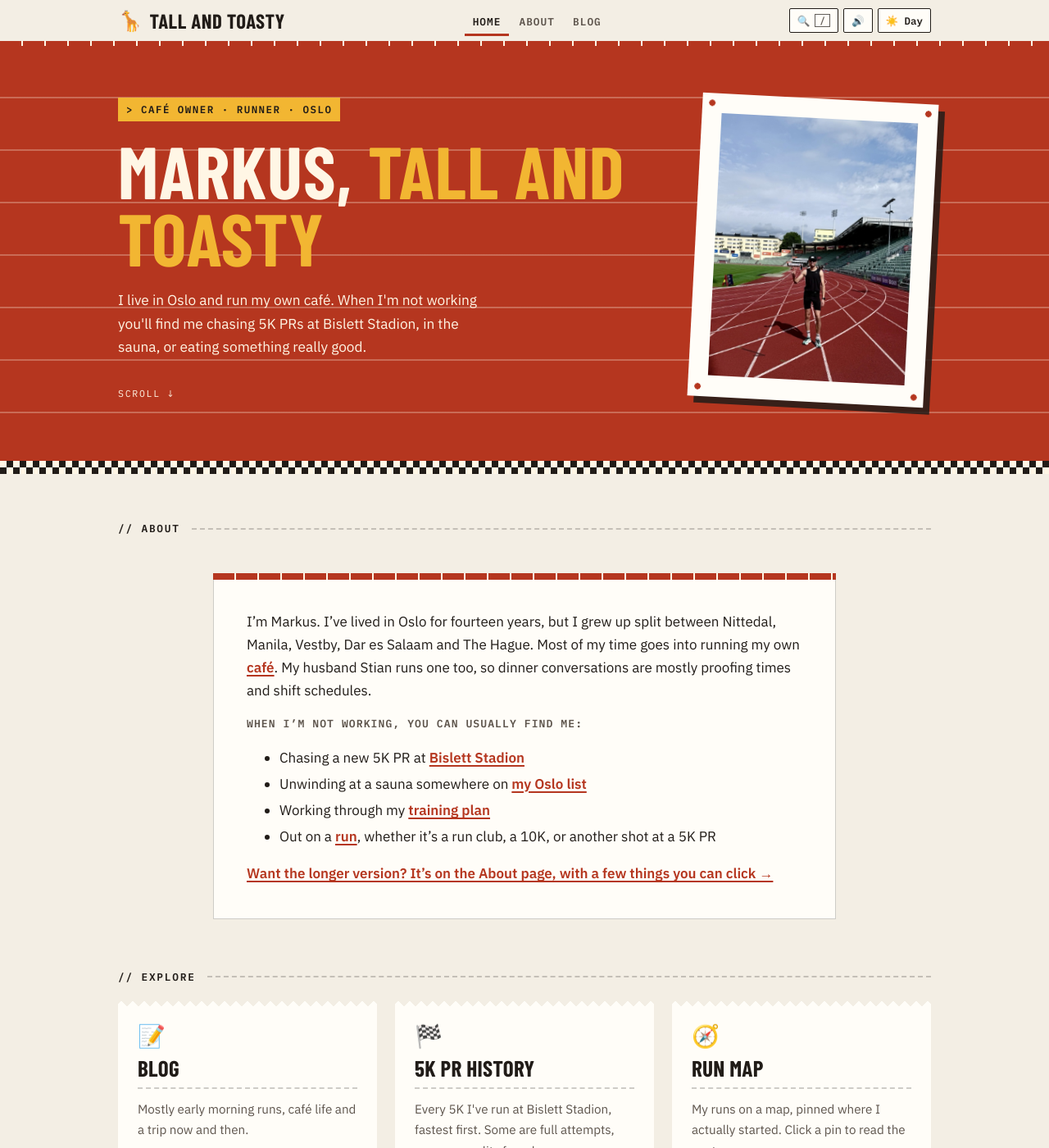
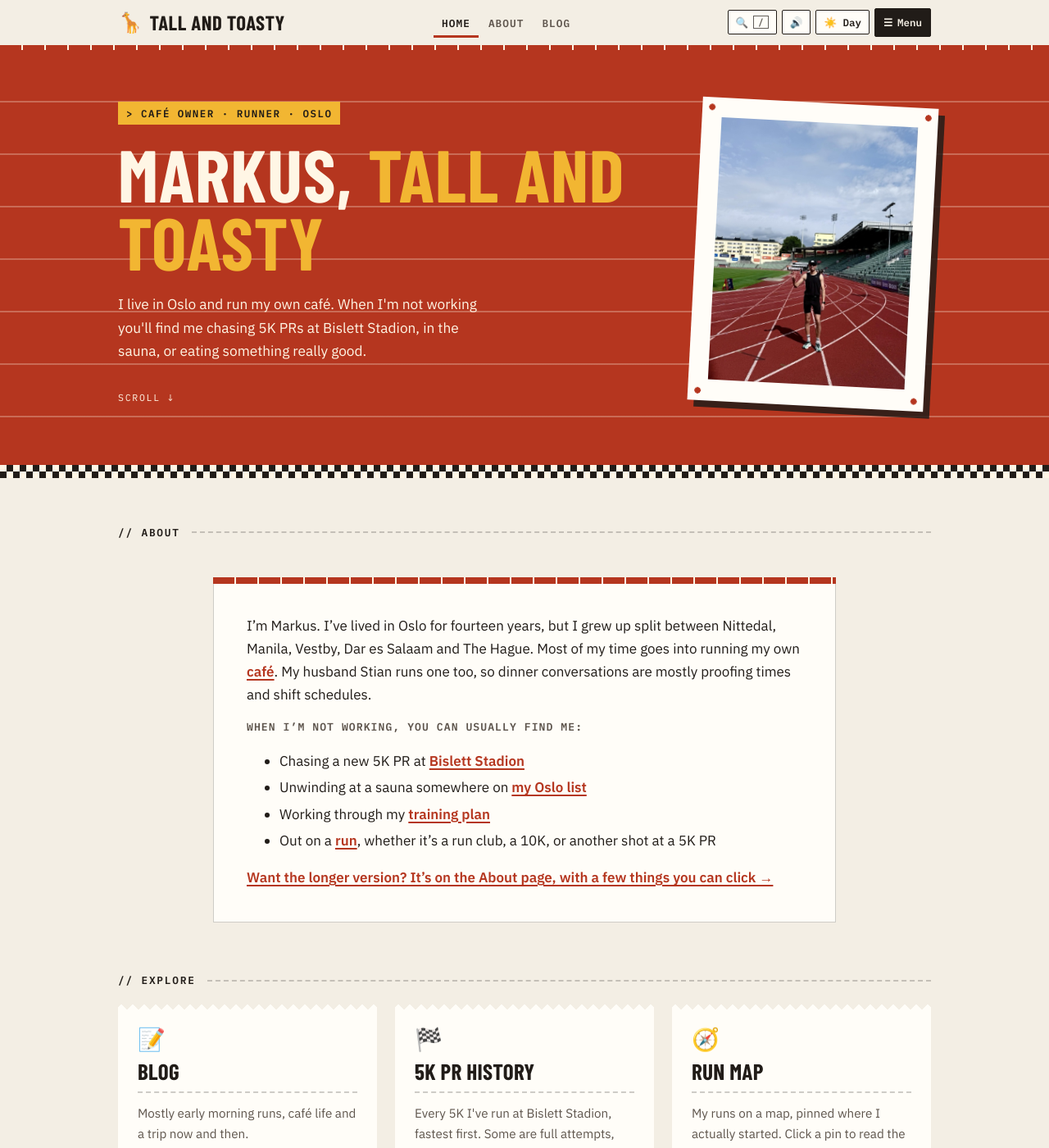
Before and after one commit to markuslyngmo/tallandtoasty, a Jekyll site: the page built from index.md, in a window 1280 px wide and 1400 px high. Shown: the whole window at 82% size. Built offline with Jekyll 4.4.1, drawn with Linux system fonts in a browser that asks for light colours; some web fonts are replaced.

Commit message:
Add a dropdown menu with the pages that have a card on the home page
Co-Authored-By: Claude Fable 5.2 <noreply@anthropic.com>

```diff
--- a/_includes/nav.html
+++ b/_includes/nav.html
@@ -12,6 +12,18 @@
       <button class="search-toggle" type="button" aria-label="Search" data-search-open>🔍<span class="search-toggle-hint">/</span></button>
       <button class="sound-toggle" type="button" aria-label="Toggle click sound">🔊</button>
       <button class="theme-toggle" type="button" aria-label="Toggle dark mode">☀️ Day</button>
+      <details class="site-menu">
+        <summary aria-label="Menu">☰<span class="site-menu-label">Menu</span></summary>
+        <ul class="site-menu-list">
+          <li><a href="{{ '/blog/' | relative_url }}">📝 Blog</a></li>
+          <li><a href="{{ '/map/' | relative_url }}">🧭 Run Map</a></li>
+          <li><a href="{{ '/now/' | relative_url }}">📍 Now</a></li>
+          <li><a href="{{ '/training-plan/' | relative_url }}">🏋️ Training Plan</a></li>
+          <li><a href="{{ '/my-gear-list/' | relative_url }}">🎒 Gear List</a></li>
+          <li><a href="{{ '/my-oslo-guide/' | relative_url }}">🗺️ My Oslo Guide</a></li>
+          <li><a href="{{ '/videos/' | relative_url }}">🎥 Videos</a></li>
+        </ul>
+      </details>
     </div>
   </div>
 </header>
--- a/assets/css/main.css
+++ b/assets/css/main.css
@@ -282,6 +282,62 @@ code { font-family: var(--font-mono); background: var(--bg-deep); padding: 0.15e
 .sound-toggle.is-muted { opacity: 0.6; }
 .search-toggle-hint { font-size: 0.7rem; border: 1px solid currentColor; padding: 0 5px; opacity: 0.7; }
 @media (max-width: 640px) { .search-toggle-hint { display: none; } }
+
+/* ---------- Dropdown menu (hamburger) ---------- */
+.site-menu { position: relative; }
+.site-menu summary {
+  list-style: none;
+  display: inline-flex;
+  align-items: center;
+  gap: 6px;
+  font-family: var(--font-mono);
+  font-size: 0.78rem;
+  font-weight: 600;
+  color: var(--bg);
+  background: var(--text);
+  border: 1px solid var(--text);
+  border-radius: var(--radius);
+  padding: 6px 10px;
+  cursor: pointer;
+  user-select: none;
+}
+.site-menu summary::-webkit-details-marker { display: none; }
+.site-menu summary:hover, .site-menu[open] summary { background: var(--giraffe); color: #211C18; }
+.site-menu-list {
+  position: absolute;
+  right: 0;
+  top: calc(100% + 10px);
+  z-index: 60;
+  min-width: 220px;
+  margin: 0;
+  padding: 12px 6px 6px;
+  list-style: none;
+  background: var(--surface);
+  border: 2px solid var(--text);
+  box-shadow: 5px 5px 0 var(--shadow);
+  animation: search-pop 0.15s ease;
+}
+.site-menu-list::before { content: ""; position: absolute; top: 0; left: 0; right: 0; height: 6px; background: var(--lanes); }
+.site-menu-list a {
+  display: block;
+  font-family: var(--font-mono);
+  font-size: 0.82rem;
+  font-weight: 600;
+  letter-spacing: 0.04em;
+  text-transform: uppercase;
+  text-decoration: none;
+  color: var(--text);
+  padding: 9px 12px;
+  border-bottom: 1px dashed var(--line);
+}
+.site-menu-list li:last-child a { border-bottom: none; }
+.site-menu-list a:hover, .site-menu-list a:focus-visible { background: var(--giraffe); color: #211C18; }
+@media (max-width: 640px) {
+  .site-menu-label { display: none; }
+  /* full-width sheet under the header instead of hanging off the button */
+  .site-menu { position: static; }
+  .site-menu-list { left: 12px; right: 12px; top: calc(100% - 2px); min-width: 0; }
+}
 
 /* ---------- Search overlay ---------- */
 .search-overlay { position: fixed; inset: 0; z-index: 200; align-items: flex-start; justify-content: center; padding: 10vh 20px 20px; }
--- a/assets/js/main.js
+++ b/assets/js/main.js
@@ -35,6 +35,21 @@
       paintToggle();
       playSound("switch");
     });
+  }
+
+  /* ---------- Dropdown menu: close on outside click or Escape ---------- */
+  var siteMenu = document.querySelector(".site-menu");
+  if (siteMenu) {
+    document.addEventListener("click", function (e) {
+      if (siteMenu.open && !siteMenu.contains(e.target)) siteMenu.open = false;
+    });
+    document.addEventListener("keydown", function (e) {
+      if (e.key === "Escape" && siteMenu.open) {
+        siteMenu.open = false;
+        siteMenu.querySelector("summary").focus();
+      }
+    });
+    siteMenu.addEventListener("toggle", function () { playSound(siteMenu.open ? "toggle-on" : "toggle-off"); });
   }
 
   /* ---------- Wrap tables for horizontal scroll on narrow screens ---------- */
```
